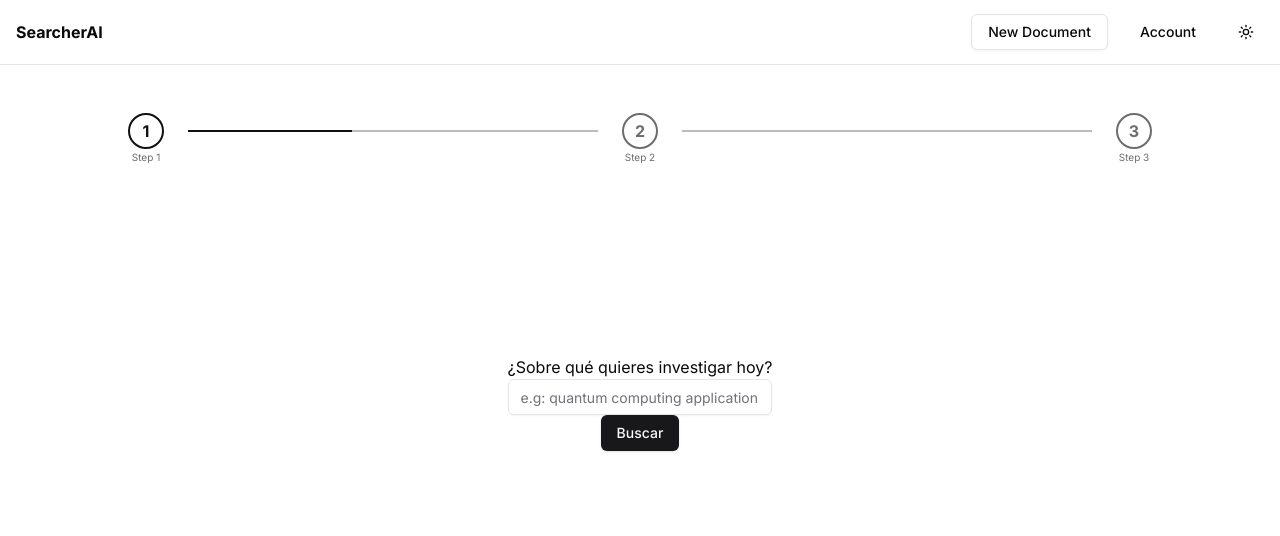
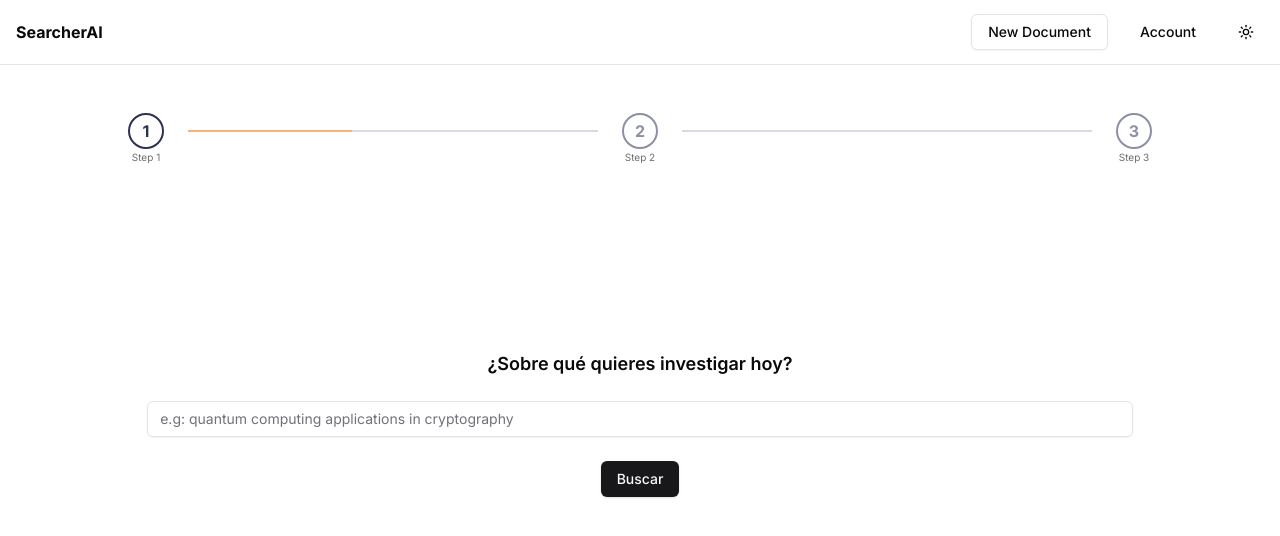
Before and after one commit to thsergitox/searcherAI, a Next.js app: page /project/create in a window 1280 px wide. Shown: the top 536 px of the page. Built offline with nearby package versions, Linux system fonts and the light colour scheme.

Commit message:
styles added

```diff
--- a/app/project/create/createProject.css
+++ b/app/project/create/createProject.css
@@ -6,6 +6,7 @@
     align-items: center;
     padding: 48px 24px;
     height: 80vh;
+    gap: 24px;
 }
 
 .steps-count{
@@ -24,7 +25,7 @@
     position: relative
 }
 .step span{
-    border: 2px solid #6d6d6d;
+    border: 2px solid rgb(66, 71, 105, 0.6);
     border-radius: 50%;
     width: 36px;
     height: 36px;
@@ -34,13 +35,19 @@
     justify-content: center;
     font-weight: 700;
     background-color: transparent;
-    color: #6d6d6d;
+    color: rgb(66, 71, 105, 0.6);
     position: relative;
     transition: 0.3s all ease 0.5s;
 }
 .step span.active{
-    color: #111;
-    border: 2px solid #111;
+    color: #2d3250;
+    border: 2px solid #2d3250;
+    transition: 0.3s all ease-out 0.5s;
+}
+.step span.completed{
+    border: 2px solid #f56e0f;
+    background-color: #f56e0f;
+    color: white;
 }
 
 .step p{
@@ -54,7 +61,7 @@
 }
 .to-step{
     height: 2px;
-    background-color: #bbb;
+    background-color: rgb(66, 71, 105, 0.2);
     width: 100%;
     position:relative
 }
@@ -64,7 +71,7 @@
     top: 0px;
     height: 2px;
     width: 0%;
-    background-color: #111;
+    background-color: #f9b17a;
     content:"";
     transition: 0.5s all ease-out;
 }
@@ -74,7 +81,7 @@
     top: 0px;
     height: 2px;
     width: 40%;
-    background-color: #111;
+    background-color: #f9b17a;
     content:"";
     transition: 0.5s all ease-out;
     transition-delay: 0.8s;
@@ -85,9 +92,14 @@
     top: 0px;
     height: 2px;
     width: 100%;
-    background-color: #111;
+    background-color: #f56e0f;
     content:"";
-    transition: 0.5s all ease-out;
+    transition: width 0.8s ease-out 0s, background-color 0.3s  ease-in 0.8s;
+}
+.step-title{
+    font-size: 18px;
+    font-weight: 600;
+    margin-top: 16px;
 }
 .step-content{
     display: flex;
@@ -95,12 +107,85 @@
     height: 100%;
     justify-content: center;
     align-items: center;
+    width: 80%;
+    gap: 24px;
 }
 
+.step-content p{
+    font-size: 12px;
+    color: #6d6d6d;
+}
+
+.enhanced-queries-list{
+    height: 100%;
+    width: 100%;
+    overflow-y: scroll;
+    margin-bottom: 24px;
+    padding: 16px 0px;
+    mask-image: linear-gradient(to bottom, rgba(0, 0, 0, 0), rgba(0, 0, 0, 1) 10%, rgba(0, 0, 0, 1) 85%, rgba(0, 0, 0, 0));
+    -webkit-mask-image: linear-gradient(to bottom, rgba(0, 0, 0, 0), rgba(0, 0, 0, 1) 10%, rgba(0, 0, 0, 1) 85%, rgba(0, 0, 0, 0));
+}
+.enhanced-queries-list::-webkit-scrollbar {
+    height: 5px;
+    width: 5px;
+  }
+.enhanced-queries-list::-webkit-scrollbar-track {
+    border-radius: 20px;
+    background-color: #E5E5E5;
+}
+
+.enhanced-queries-list::-webkit-scrollbar-track:hover {
+    background-color: #D9D9D9;
+}
+
+.enhanced-queries-list::-webkit-scrollbar-track:active {
+    background-color: #D3D3D3;
+}
+
+.enhanced-queries-list::-webkit-scrollbar-thumb {
+    border-radius: 4px;
+    background-color: #B5B5B5;
+}
+
+.enhanced-queries-list::-webkit-scrollbar-thumb:hover {
+    background-color: #9A9A9B;
+}
+
+.enhanced-queries-list::-webkit-scrollbar-thumb:active {
+    background-color: #8D8D8F;
+}
+.enhanced-queries-item{
+    height: 50px;
+    align-content: center;
+    padding: 0px 16px;
+    border-bottom: 1px solid #d5d5d5;
+    transition: 0.2s all ease;
+    margin: 4px 0px;
+    display: flex;
+    align-items: center;
+}
+.enhanced-queries-item:hover{
+    background-color: rgb(103, 111, 157, 0.5);
+}
+
+.enhanced-queries-item.selected{
+    background-color: #424769;
+    display: flex;
+    align-items: center;
+    justify-content: space-between;
+    color: #fff;
+    border-bottom: 2px solid #fff;
+}
+.enhanced-queries-item a{
+    height: 100%;
+    display: flex;
+    align-items: center;
+}
 .article-list {
     list-style-type: none;
     padding: 0;
     margin: 0;
+    height: 100%;
 }
 
 .article-item {
@@ -116,7 +201,13 @@
     box-shadow: 0 4px 8px rgba(0, 0, 0, 0.1);
 }
 
-.article-item h3 {
+.article-header{
+    width: 100%;
+    display: flex;
+    justify-content: space-between;
+}
+
+.article-header h3 {
     margin-top: 0;
     color: #333;
     font-size: 1.2em;
--- a/app/project/create/page.tsx
+++ b/app/project/create/page.tsx
@@ -5,6 +5,7 @@ import { useState } from 'react'
 import { Button } from '@/components/ui/button'
 import { Input } from '@/components/ui/input'
 import '../create/createProject.css'
+import { SquareCheckBig } from 'lucide-react'
 
 interface Article {
     title: string;
@@ -19,11 +20,13 @@ interface Article {
 
 export default function CreateProject(){
     const [currentStep, setCurrentStep] = useState(1);
-    const [subject, setSubject] = useState('')
-    const [enhancedQueries, setEnhancedQueries] = useState([])
-    const [selectedQueries, setSelectedQueries] = useState<string[]>([])
+    const [nextStep, setNextStep] = useState(2);
+    const [subject, setSubject] = useState('');
+    const [enhancedQueries, setEnhancedQueries] = useState([]);
+    const [selectedQueries, setSelectedQueries] = useState<string[]>([]);
     const [articles, setArticles] = useState<Article[]>([]);
     const [expandedAbstracts, setExpandedAbstracts] = useState<{ [key: number]: boolean }>({});
+    const [selectedArticles, setSelectedArticles] = useState<Article[]>([]);
 
     const handleChangeStep = (step: number) =>{
         setCurrentStep(step)
@@ -46,15 +49,21 @@ export default function CreateProject(){
             const data = await response.json();
             console.log('data: ', data);
             setEnhancedQueries(data.data.enhanced_queries);
-
+            setNextStep(3)
 
         } catch (error) {
             console.error(error)
         }
     }
 
-    const handleAddQuery = (query:string) => {
+    const handleToggleAddQuery = (query:string) => {
+        if (selectedQueries.indexOf(query,0) > -1 ){
+            selectedQueries.splice(selectedQueries.indexOf(query), 1);
+            setSelectedQueries([...selectedQueries])
+        }
+        else{
             setSelectedQueries([...selectedQueries, query])
+        }
     }
 
     const handleLookForPapers = async () =>{
@@ -74,6 +83,7 @@ export default function CreateProject(){
             const data = await response.json();
             console.log('data: ', data);
             setArticles(data.data)
+            setNextStep(0)
         } catch (error) {
             console.error('error: ', error)
         }
@@ -86,19 +96,29 @@ export default function CreateProject(){
         }));
     };
 
+    const handleToggleAddSelectedArticle = (index:number) => {
+        if(selectedArticles.includes(articles[index])){
+            selectedArticles.splice(selectedArticles.indexOf(articles[index]), 1);
+            setSelectedArticles([...selectedArticles])
+        }
+        else{
+            setSelectedArticles([...selectedArticles, articles[index]])
+        }
+        console.log('selectedArticles: ', selectedArticles)
+    }
 
     return(<div className='steps-container'>
        <div className='steps-count'>
         <div className="step">
-            <span  className={currentStep === 1 ? 'active' : ''}>1</span>
+            <span  className={currentStep === 1 ? 'active' : 'completed'}>1</span>
             <p>Step 1</p>
         </div>
-        <div className={`to-step ${currentStep === 1 ? 'active': 'completed'}`}></div>
+        <div className={`to-step ${currentStep === 1 && nextStep === 2? 'active': 'completed'}`}></div>
         <div className="step">
-            <span className={currentStep === 2 ? 'active' : ''}>2</span>
+            <span className={currentStep === 2 ? 'active' : currentStep === 3 ? 'completed' : ''}>2</span>
             <p>Step 2</p>
         </div>
-        <div className={`to-step ${currentStep === 2 ? 'active': currentStep === 3 ? 'completed' : ''}`}></div>
+        <div className={`to-step ${currentStep === 2  && nextStep === 3? 'active': currentStep === 3 ? 'completed' : ''}`}></div>
         <div className="step">
             <span className={currentStep === 3 ? 'active' : ''}>3</span>
             <p>Step 3</p>
@@ -106,7 +126,7 @@ export default function CreateProject(){
        </div>
        <div className='step-content'>
             {currentStep === 1 && <>
-            <div>¿Sobre qué quieres investigar hoy?</div>
+            <div className='step-title'>¿Sobre qué quieres investigar hoy?</div>
             <Input
               placeholder='e.g: quantum computing applications in cryptography'
               onChange = {(e) => setSubject(e.target.value)}/>
@@ -115,12 +135,12 @@ export default function CreateProject(){
             </div>
             </>}
             {currentStep === 2 && <>
-            <div>¿En qué temas quieres profundizar?</div>
+            <div className='step-title'>¿En qué temas quieres profundizar?</div>
                 {enhancedQueries.length>1 ? (
                     <>
-                    <ul>
+                    <ul className='enhanced-queries-list'>
                         {enhancedQueries.map((query: string, index: number) => (
-                            <li key={index}><a href="#" onClick={() => handleAddQuery(query)}>{query}</a></li>
+                            <li className={`enhanced-queries-item ${selectedQueries.indexOf(query) != -1 ? 'selected' : ''}`} key={index}><a href="#" onClick={() => handleToggleAddQuery(query)}>{query}</a>{ selectedQueries.indexOf(query) != -1 && <SquareCheckBig size={16} strokeWidth={3} color='white'/> }</li>
                         ))}
                     </ul>
                     <Button onClick={() => handleLookForPapers()}> Buscar Papers </Button>
@@ -131,12 +151,18 @@ export default function CreateProject(){
             </>}
             {currentStep === 3 &&
             <>
-                    <h2>Artículos relacionados</h2>
+                    <div className='step-title'>Artículos relacionados</div>
                     {articles.length ? (
                         <ul className="article-list">
                             {articles.map((article, index) => (
                                 <li key={index} className="article-item">
+                                    <div className='article-header'>
                                     <h3>{article.title}</h3>
+                                    <div>
+                                    <label htmlFor=""></label>
+                                    <input id='article' type="checkbox" placeholder='Agregar artículo' onClick={() => handleToggleAddSelectedArticle(index)}></input>
+                                    </div>
+                                    </div>
                                     <p><strong>Autores:</strong> {article.authors.join(', ')}</p>
                                     <p><strong>Publicado:</strong> {article.published}</p>
                                     <p><strong>Categoría:</strong> {article.categories}</p>
@@ -160,7 +186,7 @@ export default function CreateProject(){
                             ))}
                         </ul>
                     ) : (
-                        <p>Cargando artículos.</p>
+                        <p >Cargando artículos...</p>
                     )}
             </>}
        </div>
```
Lines whose indentation alone changed are shown as unchanged.
